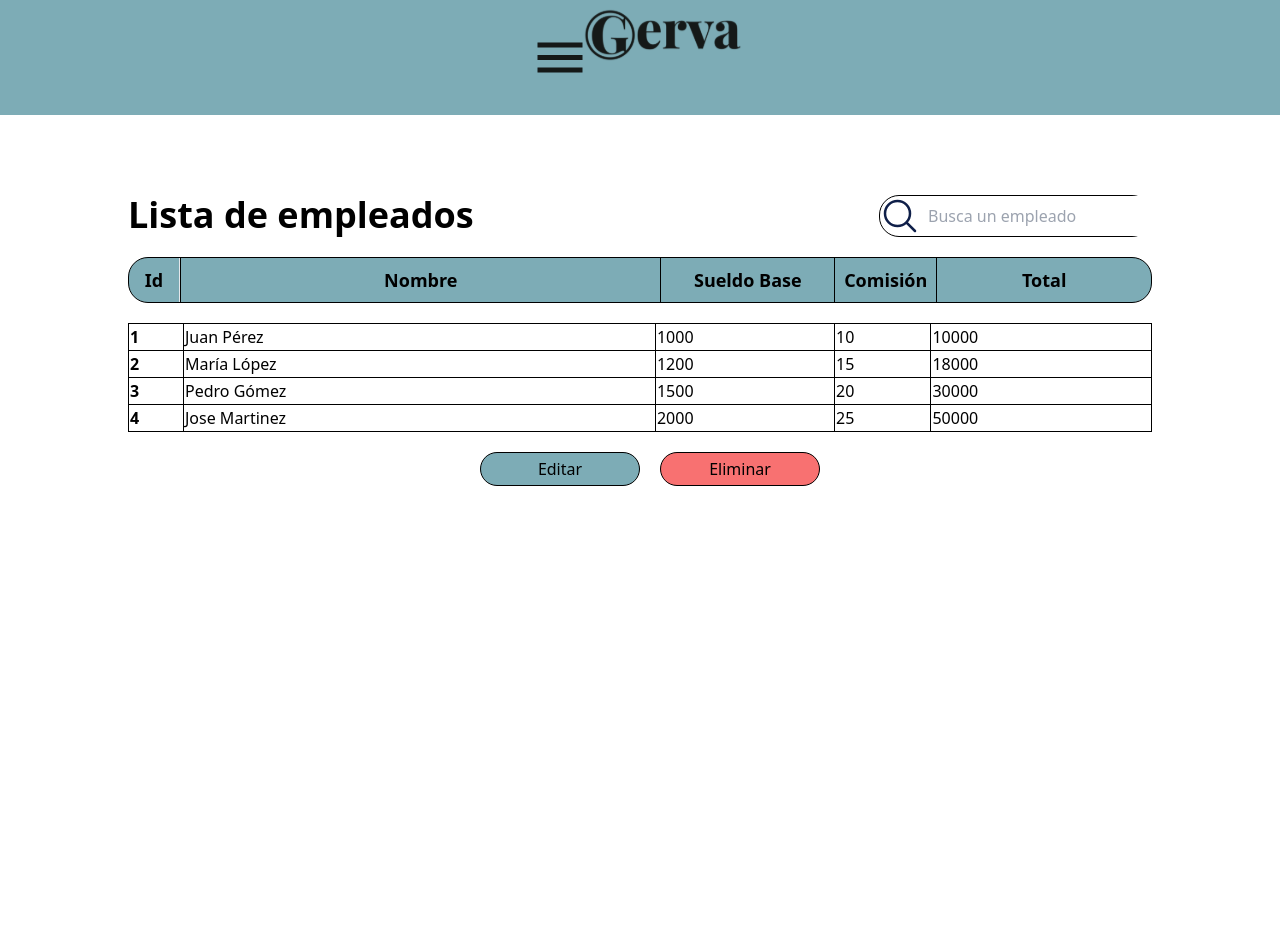
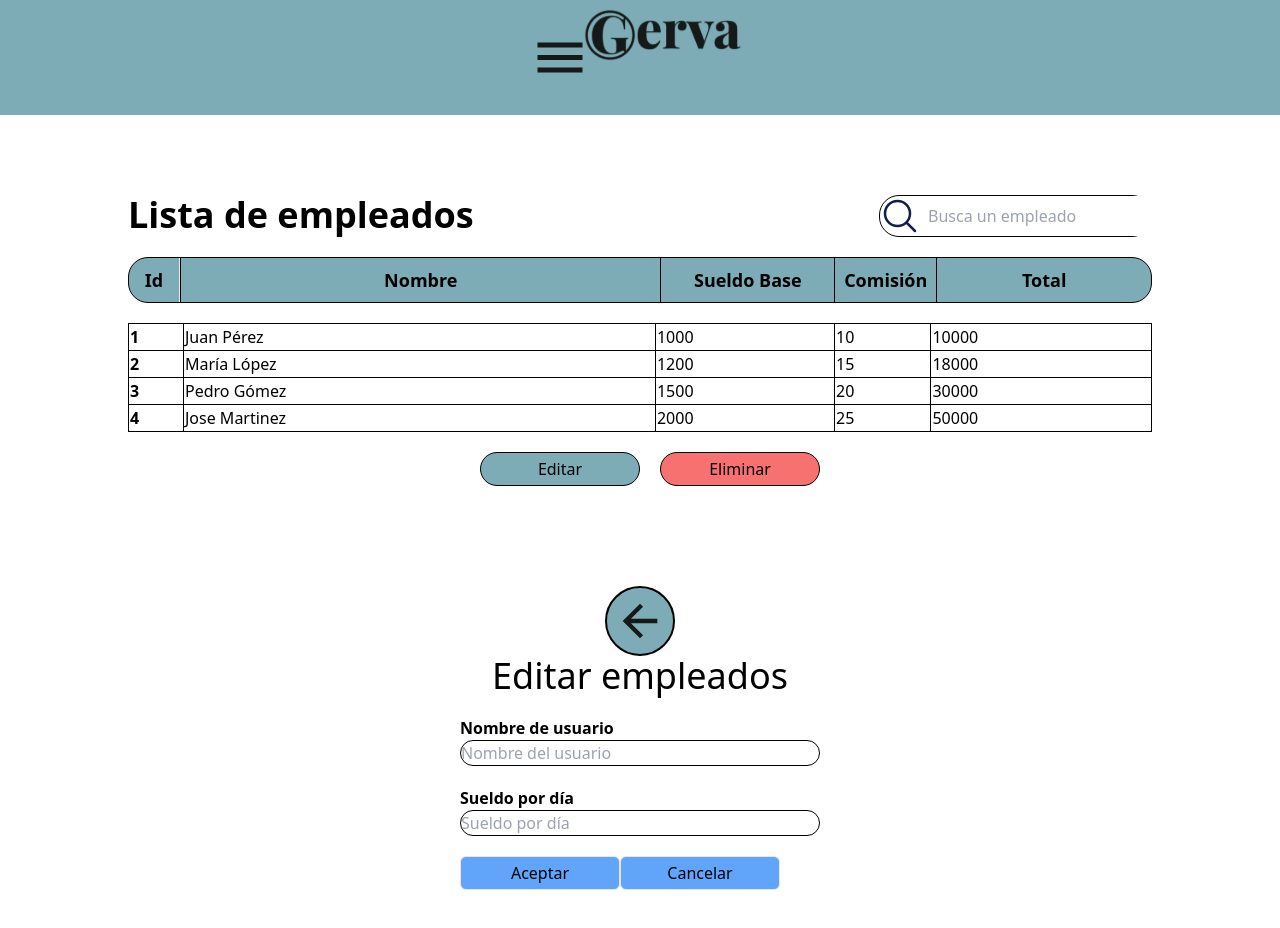
Before and after one commit to RictalLime/MetodologiaDeDesarrollo, a Next.js app in the folder gervacomercial/: page /consultar-empleados in a window 1280 px wide. Both pictures are taken after a click on the button "Editar". Shown: the top 928 px of the page. Built offline with nearby package versions, Linux system fonts and the light colour scheme.

Commit message:
Add employee creation page and modify employee and product pages

```diff
--- /dev/null
+++ b/gervacomercial/src/Schemas/Employee.js
@@ -0,0 +1,6 @@
+import { z } from "zod";
+
+export const Employee = z.object({
+  nombre: z.string().nonempty("Escribe el nombre"),
+  sueldo: z.number("Escribe el sueldo"),
+});
--- a/gervacomercial/src/componentes/EditarEmpleados.jsx
+++ b/gervacomercial/src/componentes/EditarEmpleados.jsx
@@ -1,6 +1,21 @@
 import React from "react";
+import { useForm } from "react-hook-form";
+import { zodResolver } from "@hookform/resolvers/zod";
+import { Employee } from "@/Schemas/Employee";
 
-function EditarEmpleados() {
+function EditarEmpleados({ onClose }) {
+  const {
+    register,
+    handleSubmit,
+    formState: { errors },
+  } = useForm({
+    resolver: zodResolver(Employee),
+  });
+
+  const onSubmit = (data) => {
+    console.log(data);
+    onClose();
+  };
   return (
     <div className="w-screen h-screen flex flex-col items-center bg-white text-black p-20">
       <img
@@ -9,36 +24,51 @@ function EditarEmpleados() {
         className="absolute top-10 left-10 w-10 h-10"
       />
       <h1 className="text-4xl">Editar empleados</h1>
-      <form className="flex flex-col w-[360px]" action="">
+      <form
+        onSubmit={handleSubmit(onSubmit)}
+        className="flex flex-col w-[360px]"
+      >
         <div className="flex flex-col mt-5">
           <label htmlFor="username" className="font-bold">
-            Nuevo nombre de usuario
+            Nombre de usuario
           </label>
           <input
             type="text"
-            name="username"
-            id="username"
+            name="nombre"
             placeholder="Nombre del usuario"
             className=" border rounded-[25px] border-black"
+            {...register("nombre")}
           />
+          {errors.nombre && (
+            <span className="text-red-500">{errors.nombre.message}</span>
+          )}
         </div>
         <div className="flex flex-col mt-5">
           <label htmlFor="username" className="font-bold">
-            Nuevo sueldo por día
+            Sueldo por día
           </label>
           <input
-            type="text"
-            name="username"
-            id="username"
+            type="number"
+            name="sueldo"
             placeholder="Sueldo por día"
             className="border rounded-[25px] border-black"
+            {...register("sueldo", { valueAsNumber: true })}
           />
+          {errors.sueldo && (
+            <span className="text-red-500">{errors.sueldo.message}</span>
+          )}
         </div>
         <div className="flex">
-          <button className="border rounded-md bg-blue-400 p-1 mt-5 w-40">
+          <button
+            className="border rounded-md bg-blue-400 p-1 mt-5 w-40"
+            type="submit"
+          >
             Aceptar
           </button>
-          <button className="border rounded-md bg-blue-400 p-1 mt-5 w-40">
+          <button
+            className="border rounded-md bg-blue-400 p-1 mt-5 w-40"
+            onClick={onClose}
+          >
             Cancelar
           </button>
         </div>
--- a/gervacomercial/src/componentes/EditarProductos.jsx
+++ b/gervacomercial/src/componentes/EditarProductos.jsx
@@ -43,7 +43,7 @@ function EditarProductos({ onClose }) {
                 className="border border-negro rounded-[25px] h-8"
                 type="number"
                 name="precio"
-                {...register("precio")}
+                {...register("precio", { valueAsNumber: true })}
               />
               {errors.precio && (
                 <span className="text-red-500">{errors.precio.message}</span>
--- a/gervacomercial/src/pages/consultar-empleados.jsx
+++ b/gervacomercial/src/pages/consultar-empleados.jsx
@@ -1,7 +1,17 @@
+import EditarEmpleados from "@/componentes/EditarEmpleados";
 import React, { useState, useEffect } from "react";
 
 function ConsultarEmpleados() {
   const [empleados, setEmpleados] = useState([]);
+  const [openEdit, setOpenEdit] = useState(false);
+
+  const handleOpenEdit = () => {
+    setOpenEdit(true);
+  };
+
+  const handleCloseEdit = () => {
+    setOpenEdit(false);
+  };
 
   useEffect(() => {
     // Simulación de una llamada a una API para obtener los datos de los empleados
@@ -86,13 +96,17 @@ function ConsultarEmpleados() {
         </tbody>
       </table>
       <div>
-        <button className="border border-negro rounded-[25px] bg-azul p-1 m-5 w-40">
+        <button
+          className="border border-negro rounded-[25px] bg-azul p-1 m-5 w-40"
+          onClick={handleOpenEdit}
+        >
           Editar
         </button>
         <button className="border border-negro rounded-[25px] bg-red-400 p-1 mt5 w-40">
           Eliminar
         </button>
       </div>
+      {openEdit && <EditarEmpleados onClose={handleCloseEdit} />}
     </div>
   );
 }
--- a/gervacomercial/src/pages/registrar-empleados.jsx
+++ b/gervacomercial/src/pages/registrar-empleados.jsx
@@ -1,35 +1,61 @@
 import React from "react";
+import { useForm } from "react-hook-form";
+import { zodResolver } from "@hookform/resolvers/zod";
+import { Employee } from "@/Schemas/Employee";
 
 function RegistrarEmpleados() {
+  const {
+    register,
+    handleSubmit,
+    formState: { errors },
+  } = useForm({
+    resolver: zodResolver(Employee),
+  });
+
+  const onSubmit = (data) => {
+    console.log(data);
+  };
   return (
     <div className="w-screen h-screen flex flex-col items-center bg-white text-black p-20">
       <h1 className="text-4xl">Crear empleados</h1>
-      <form className="flex flex-col w-[360px]" action="">
+      <form
+        onSubmit={handleSubmit(onSubmit)}
+        className="flex flex-col w-[360px]"
+      >
         <div className="flex flex-col mt-5">
           <label htmlFor="username" className="font-bold">
             Nombre de usuario
           </label>
           <input
             type="text"
-            name="username"
-            id="username"
+            name="nombre"
             placeholder="Nombre del usuario"
             className=" border rounded-[25px] border-black"
+            {...register("nombre")}
           />
+          {errors.nombre && (
+            <span className="text-red-500">{errors.nombre.message}</span>
+          )}
         </div>
         <div className="flex flex-col mt-5">
           <label htmlFor="username" className="font-bold">
             Sueldo por día
           </label>
           <input
-            type="text"
-            name="username"
-            id="username"
+            type="number"
+            name="sueldo"
             placeholder="Sueldo por día"
             className="border rounded-[25px] border-black"
+            {...register("sueldo", { valueAsNumber: true })}
           />
+          {errors.sueldo && (
+            <span className="text-red-500">{errors.sueldo.message}</span>
+          )}
         </div>
-        <button className="border rounded-md bg-blue-400 p-1 mt-5">
+        <button
+          className="border rounded-md bg-blue-400 p-1 mt-5"
+          type="submit"
+        >
           Guardar
         </button>
       </form>
```
